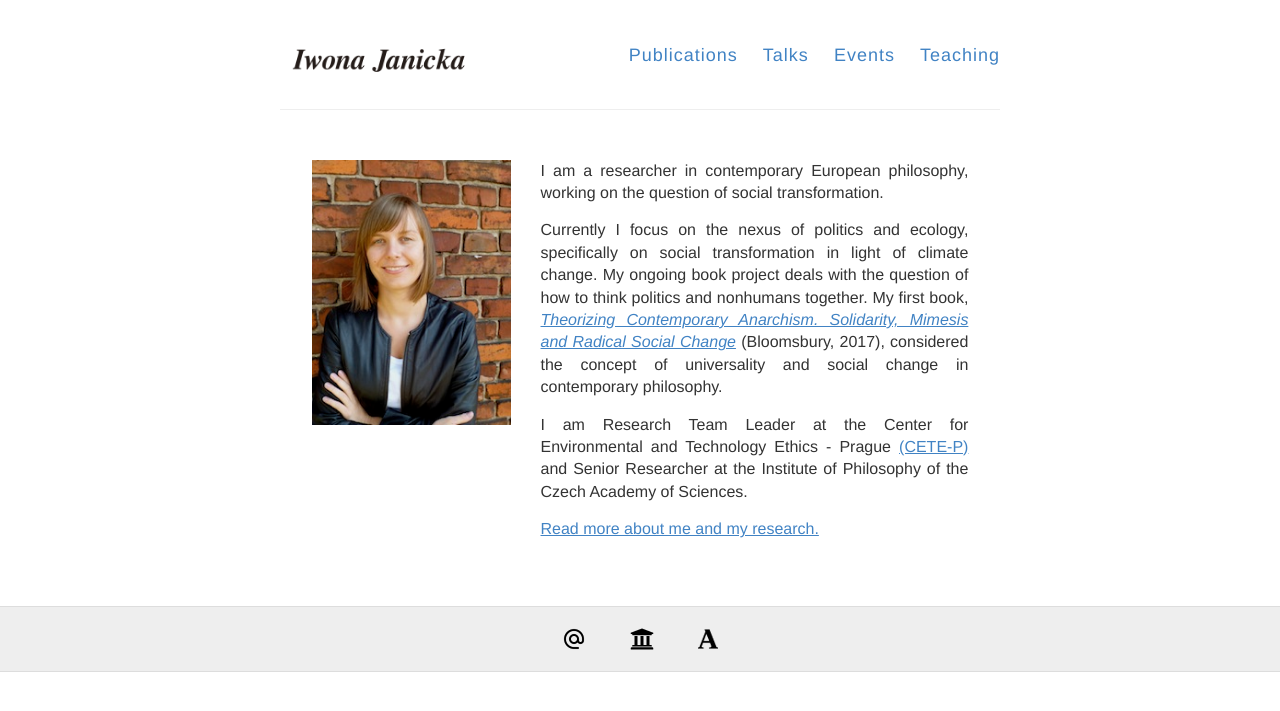
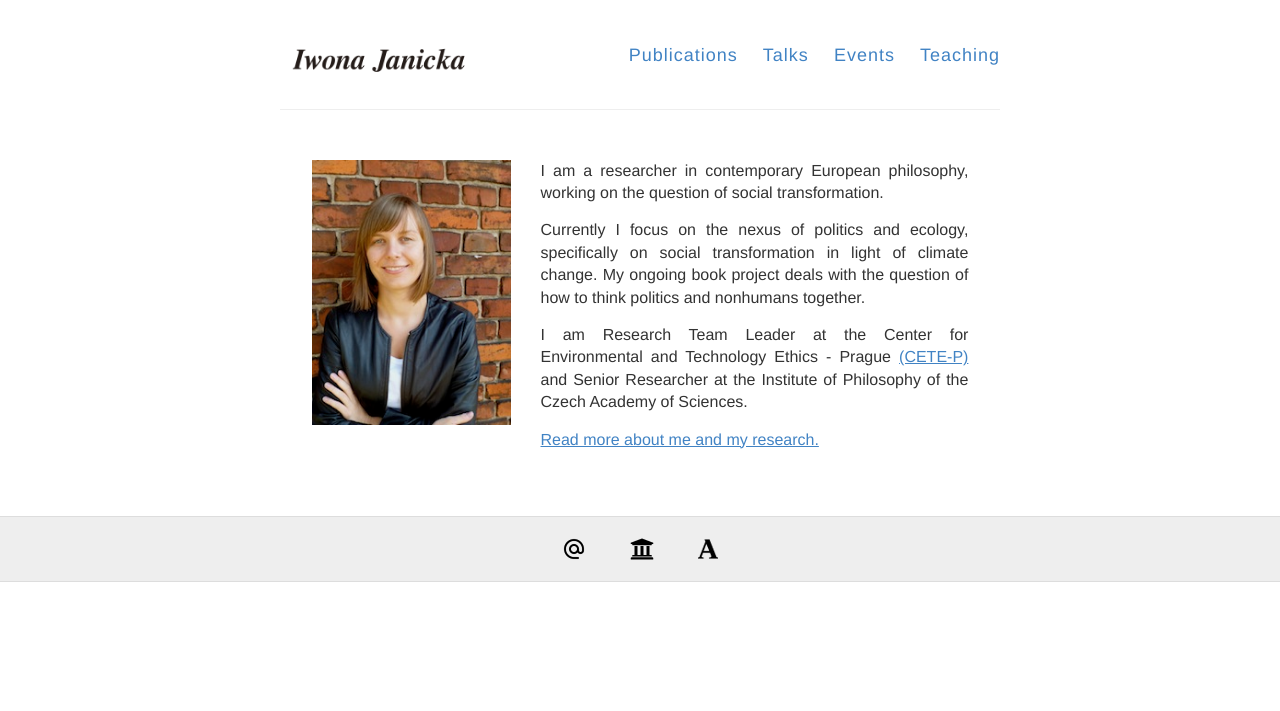
Before and after one commit to IJanicka/IJanicka.github.io, a Jekyll site: the page built from index.md, in a window 1280 px wide. Shown: the top 711 px of the page. Built offline with Jekyll 4.4.1, drawn with Linux system fonts in a browser that asks for light colours.

Commit message:
Update index.md

```diff
--- a/index.md
+++ b/index.md
@@ -11,7 +11,7 @@ permalink: /
      </div>
     <div class="col-sm-8">
     <p>I am a researcher in contemporary European philosophy, working on the question of social transformation.</p>
-    <p>Currently I focus on the nexus of politics and ecology, specifically on social transformation in light of climate change. My ongoing book project deals with the question of how to think politics and nonhumans together. My first book, <a href="https://www.bloomsbury.com/uk/theorizing-contemporary-anarchism-9781474276191/" target="_blank"><i>Theorizing Contemporary Anarchism. Solidarity, Mimesis and Radical Social Change</i></a> (Bloomsbury, 2017), considered the concept of universality and social change in contemporary philosophy.</p>
+    <p>Currently I focus on the nexus of politics and ecology, specifically on social transformation in light of climate change. My ongoing book project deals with the question of how to think politics and nonhumans together. </p>
     <p>I am Research Team Leader at the Center for Environmental and Technology Ethics - Prague <a href="https://cetep.eu" target="_blank">(CETE-P)</a> and Senior Researcher at the Institute of Philosophy of the Czech Academy of Sciences.</p>
       <p><a href="about">Read more about me and my research.</a></p>
     </div>
```
